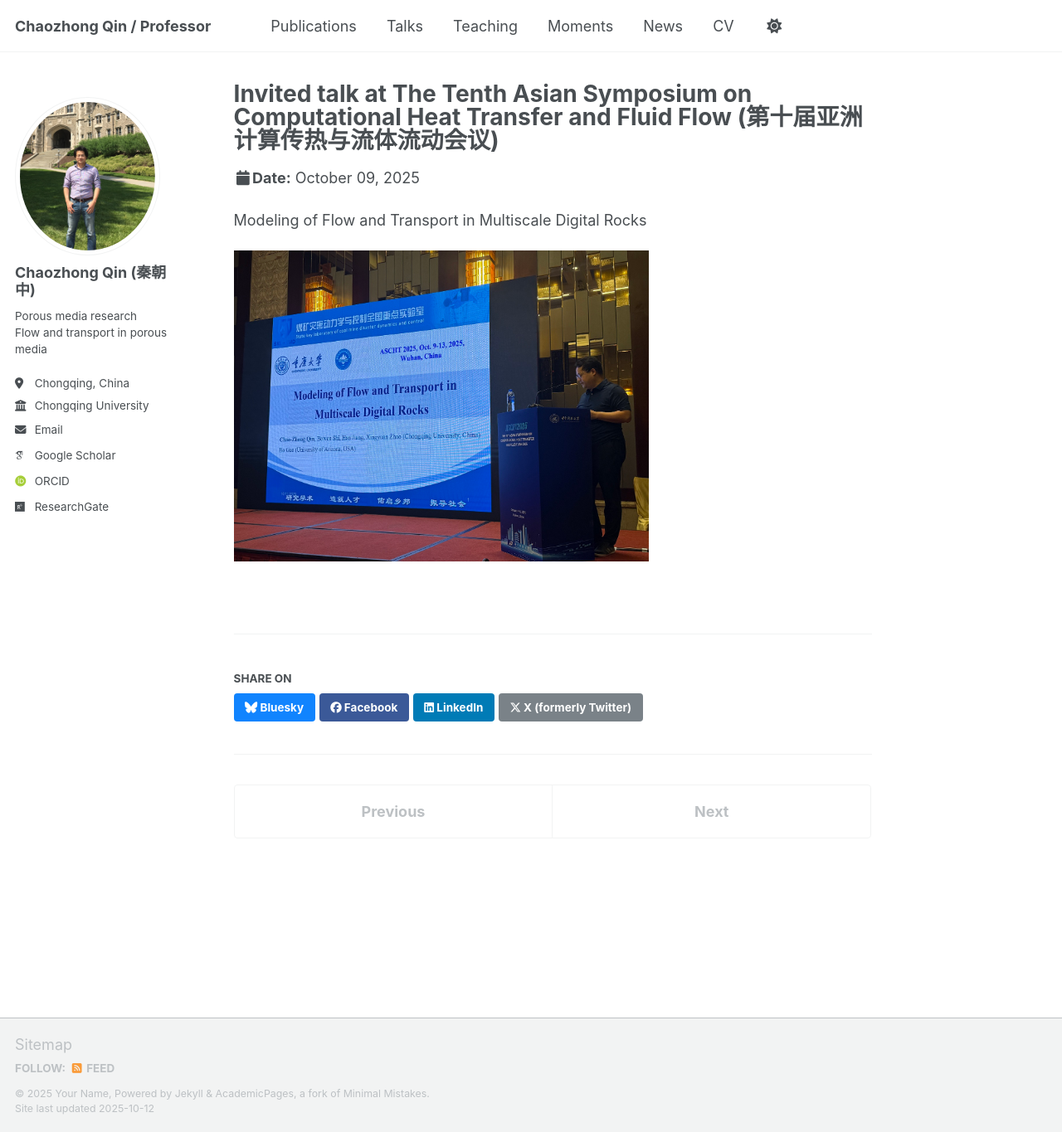
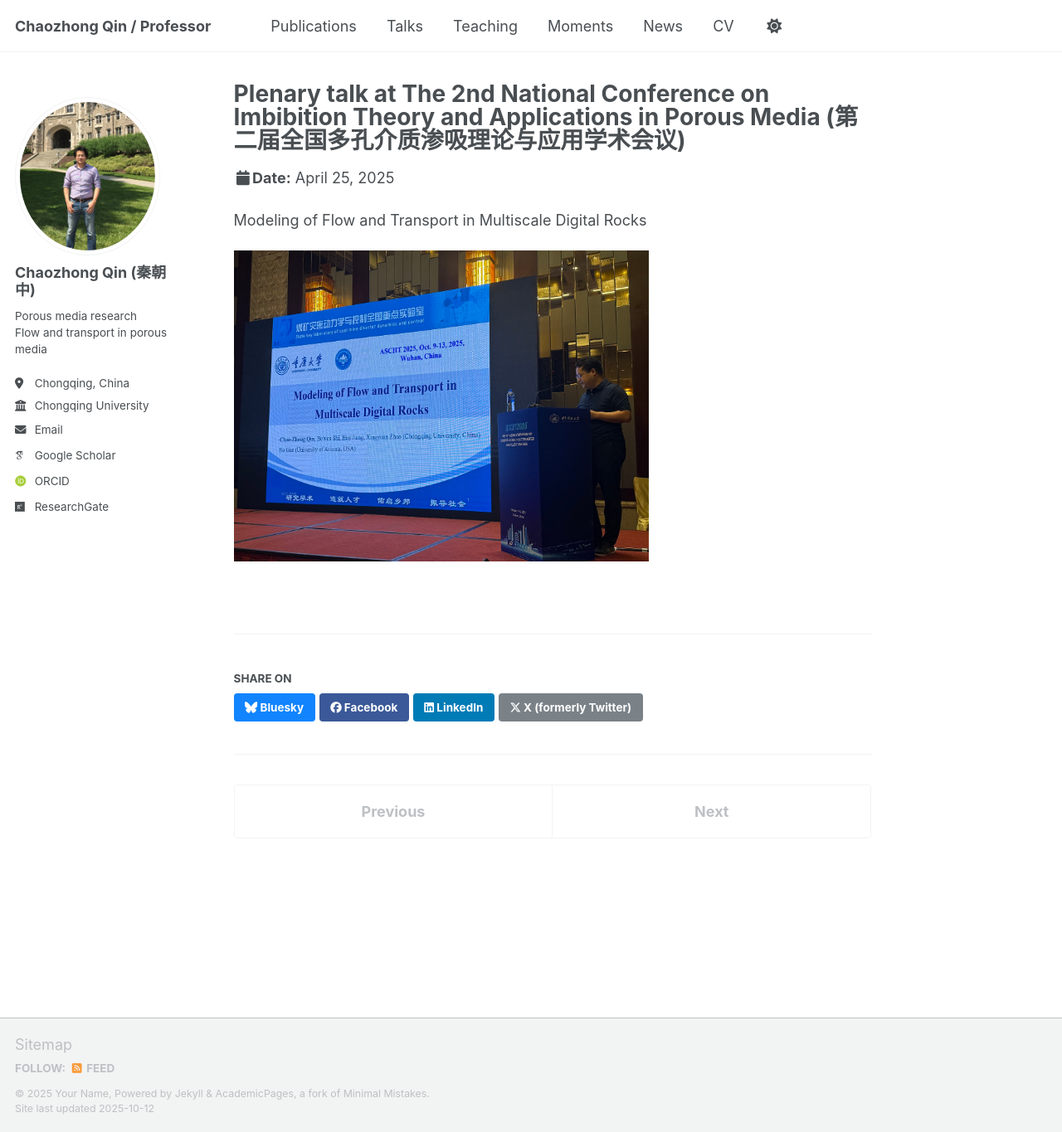
Before and after one commit to CZQIN/czqin.github.io, a Jekyll site: the page built from _talks/SI-202504-beijing.MD.md, in a window 1280 px wide and 1365 px high. Shown: the whole window at 83% size. Built offline with Jekyll 4.4.1, drawn with Linux system fonts in a browser that asks for light colours; some web fonts are replaced; a script that is not in the unit is left out.

Commit message:
Update SI-202504-beijing.MD.md

```diff
--- a/_talks/SI-202504-beijing.MD.md
+++ b/_talks/SI-202504-beijing.MD.md
@@ -1,12 +1,12 @@
 ---
-title: "Invited talk at The Tenth Asian Symposium on Computational Heat Transfer and Fluid Flow (第十届亚洲计算传热与流体流动会议)"
+title: "Plenary talk at The 2nd National Conference on Imbibition Theory and Applications in Porous Media (第二届全国多孔介质渗吸理论与应用学术会议)"
 collection: talks
 type: "Talk"
-permalink: /talks/ASCHT-202510-wuhan
-slidesurl: 'http://czqin.github.io/files/ASCHT-202510-wuhan-program.pdf'
-venue: "Optics Valley Kingdom Plaza Hotel"
-date: 2025-10-9 to 2025-10-13
-location: "Wuhan, China"
+permalink: /talks/SI-202504-beijing
+slidesurl: 'http://czqin.github.io/files/SI-202504-beijing-program.pdf'
+venue: "China Petroleum Technology Exchange Center"
+date: 2025-04-25 to 2025-04-27
+location: "Beijing, China"
 ---
 
 Modeling of Flow and Transport in Multiscale Digital Rocks
```
